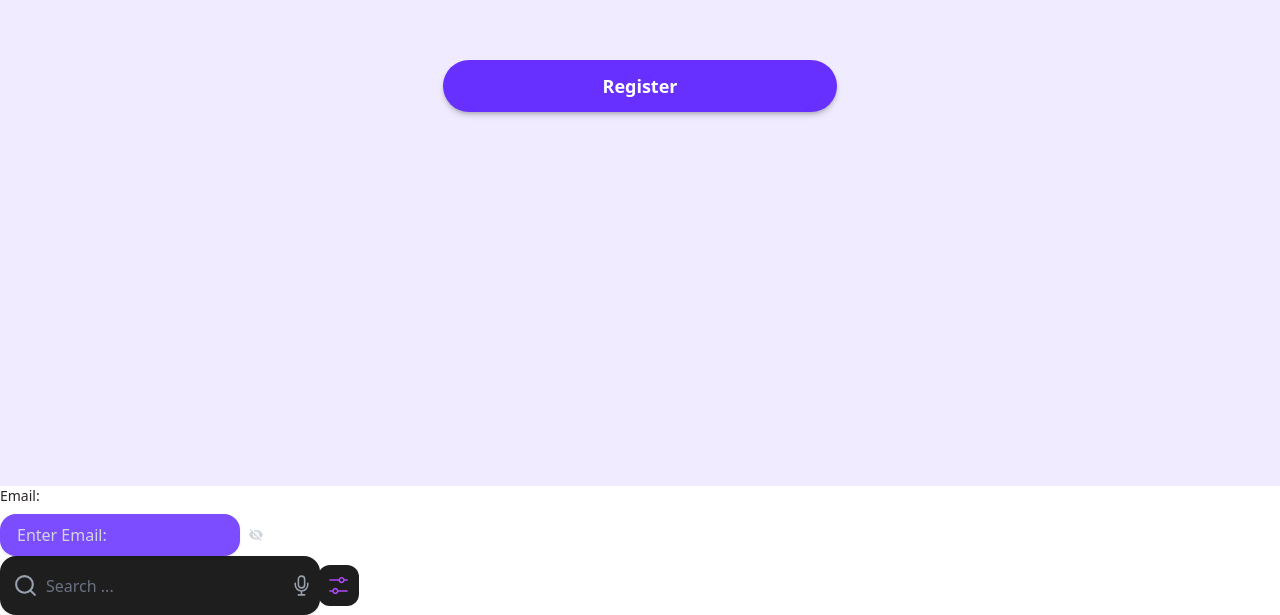
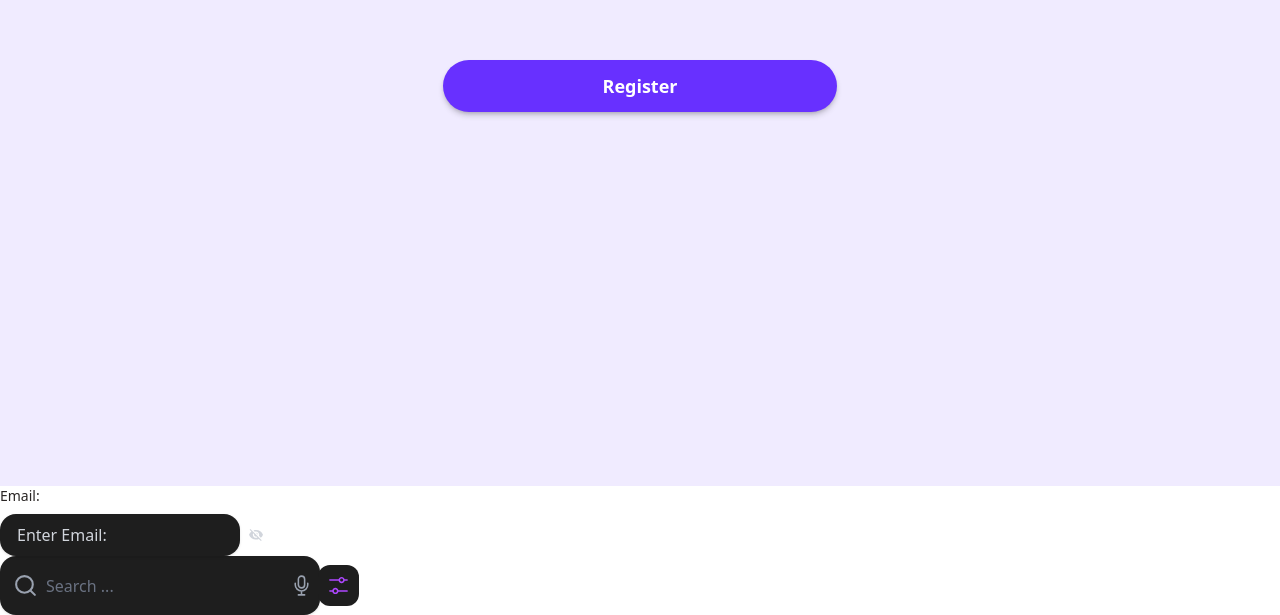
Before and after one commit to Nielson19/mymusicpage, a React app in the folder frontend/: page /register in a window 1280 px wide. Shown: the part 314-929 px from the top of the page. Built offline with nearby package versions, Linux system fonts and the light colour scheme; the HTML template or start-up script is replaced by a standard one.

Commit message:
SearchBar Purple Border

```diff
--- a/frontend/src/App.tsx
+++ b/frontend/src/App.tsx
@@ -7,7 +7,7 @@ function App() {
   return (
     <div className="">
       <LoginPageView />
-      <Input size="MEDIUM" label="Email: " color={{ PRIMARY: "#7C4DFF" }} type="password" placeholder="Enter Email: " icon={<IoMdEyeOff />}/>
+      <Input size="MEDIUM" label="Email: " color={{ PRIMARY: "#1E1E1E" }} type="password" placeholder="Enter Email: " icon={<IoMdEyeOff />}/>
       <SearchBar />
     </div>
   );
--- a/frontend/src/components/Input.tsx
+++ b/frontend/src/components/Input.tsx
@@ -11,7 +11,7 @@ type InputProps = {
   placeholder?: string
 }
 
-export default function Input({size = "MEDIUM", label, color = { PRIMARY: "#7C4DFF" }, icon, type = "text", placeholder,}: InputProps) {
+export default function Input({size = "MEDIUM", label, color = { PRIMARY: "#1E1E1E" }, icon, type = "text", placeholder,}: InputProps) {
 
   const sizeClasses = {
     SMALL: "px-3 py-2 text-sm",
@@ -20,7 +20,7 @@ export default function Input({size = "MEDIUM", label, color = { PRIMARY: "#7C4D
   }[size]
 
   return (
-    <form className="flex flex-col w-fit">
+    <form className="flex align-center flex-col w-fit">
       {label && (
         <label className="block mb-2 text-sm font-medium text-stone-800">
           {label}
--- a/frontend/src/components/SearchBar.tsx
+++ b/frontend/src/components/SearchBar.tsx
@@ -5,7 +5,7 @@ import { VscSettings } from "react-icons/vsc";
 export default function SearchBar() {
   return (
     <form
-      className="flex items-center bg-[#1E1E1E] rounded-2xl px-3 py-2 w-[320px] shadow-sm border border-transparent transition">
+      className="flex items-center bg-[#1E1E1E] rounded-2xl px-3 py-2 w-[320px] shadow-sm border border-transparent transition focus-within:border-purple-500">
       <button type="submit" className="text-gray-400 hover:text-white cursor-pointer">
         <LuSearch size={25} />
       </button>
```
